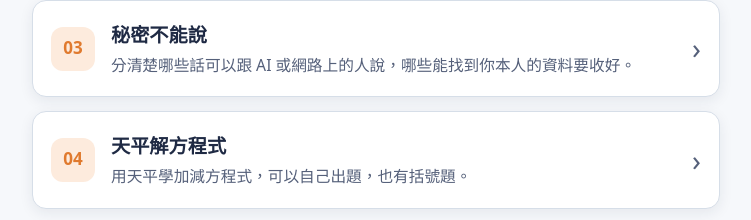
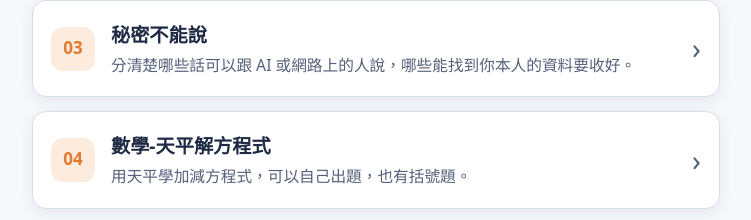
Before and after one commit to Yoda-wcyc/kids-ai, a plain HTML site: page index.html in a window 1280 px wide. Shown: the part 468-688 px from the top of the page, without its empty margins (264-1015 px from the left). Drawn offline with Linux system fonts and the light colour scheme.

Commit message:
kids-ai 目錄卡名稱改為 數學-天平解方程式
Co-Authored-By: Claude Opus 5.5 <noreply@anthropic.com>

```diff
--- a/index.html
+++ b/index.html
@@ -103,7 +103,7 @@ footer{margin-top:32px;padding-top:16px;border-top:1px dashed var(--line);color:
         <a class="card" href="%E6%95%B8%E5%AD%B8-%E5%A4%A9%E5%B9%B3%E8%A7%A3%E6%96%B9%E7%A8%8B%E5%BC%8F.html">
           <span class="num">04</span>
           <span class="body">
-            <span class="name">天平解方程式</span>
+            <span class="name">數學-天平解方程式</span>
             <span class="desc">用天平學加減方程式，可以自己出題，也有括號題。</span>
           </span>
           <span class="go" aria-hidden="true">&rsaquo;</span>
```
